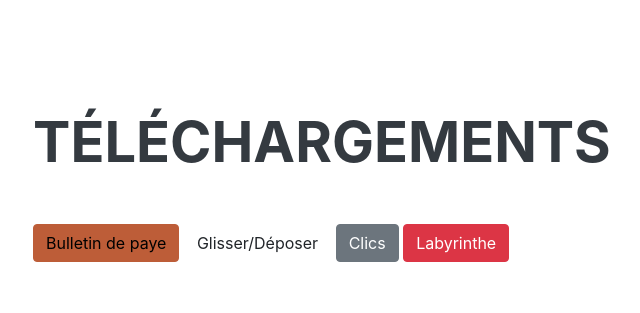
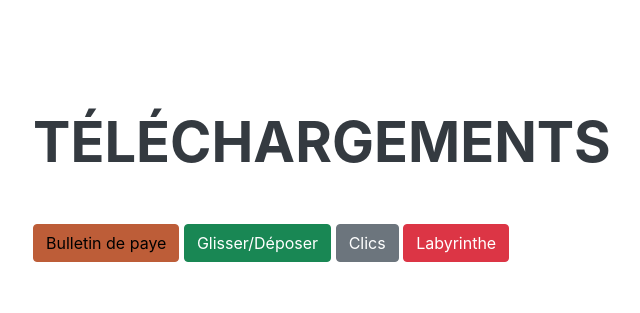
Before and after one commit to ElieFrancisco/ElieFrancisco.github.io, a plain HTML site: page index.html in a window 1280 px wide. Shown: the part 5568-5881 px from the top of the page, without its empty margins (287-927 px from the left). Drawn offline with nearby package versions, Linux system fonts and the light colour scheme; a web font is replaced by a local one.

Commit message:
ajout d'un s à success

```diff
--- a/index.html
+++ b/index.html
@@ -225,7 +225,7 @@
                     <h2 class="mb-5">Téléchargements</h2>
                 <div class="mb-5">
                     <a class="btn btn-primary" href="assets/pedagogie/modele-bulletin-de-salaire.pdf" role="button">Bulletin de paye</a>
-                    <a class="btn btn-succes" href="assets/pedagogie/jeux souris/glisser-deposer.exe" role="button">Glisser/Déposer</a>
+                    <a class="btn btn-success" href="assets/pedagogie/jeux souris/glisser-deposer.exe" role="button">Glisser/Déposer</a>
                     <a class="btn btn-secondary" href="assets/pedagogie/jeux souris/clic-double-clic.exe" role="button">Clics</a>
                     <a class="btn btn-danger" href="assets/pedagogie/jeux souris/labyrinthe.exe" role="button">Labyrinthe</a>
                 </div>
```
